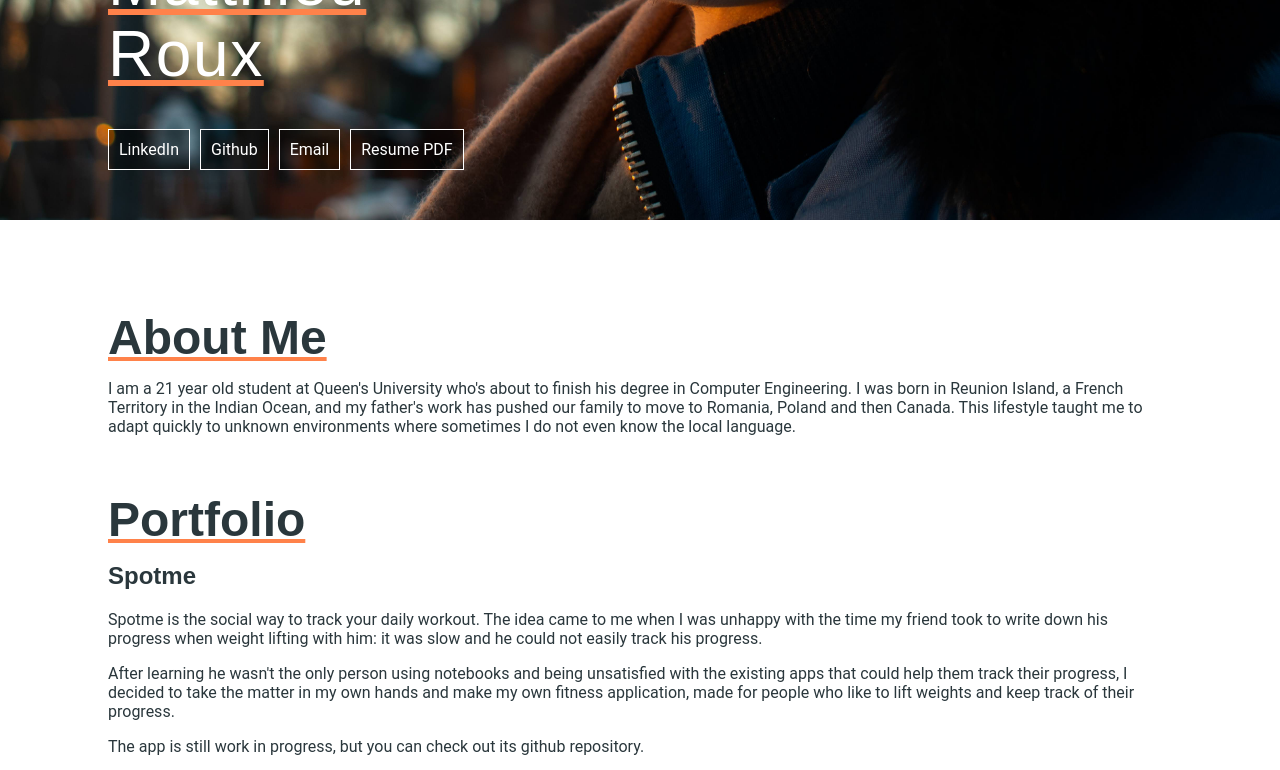
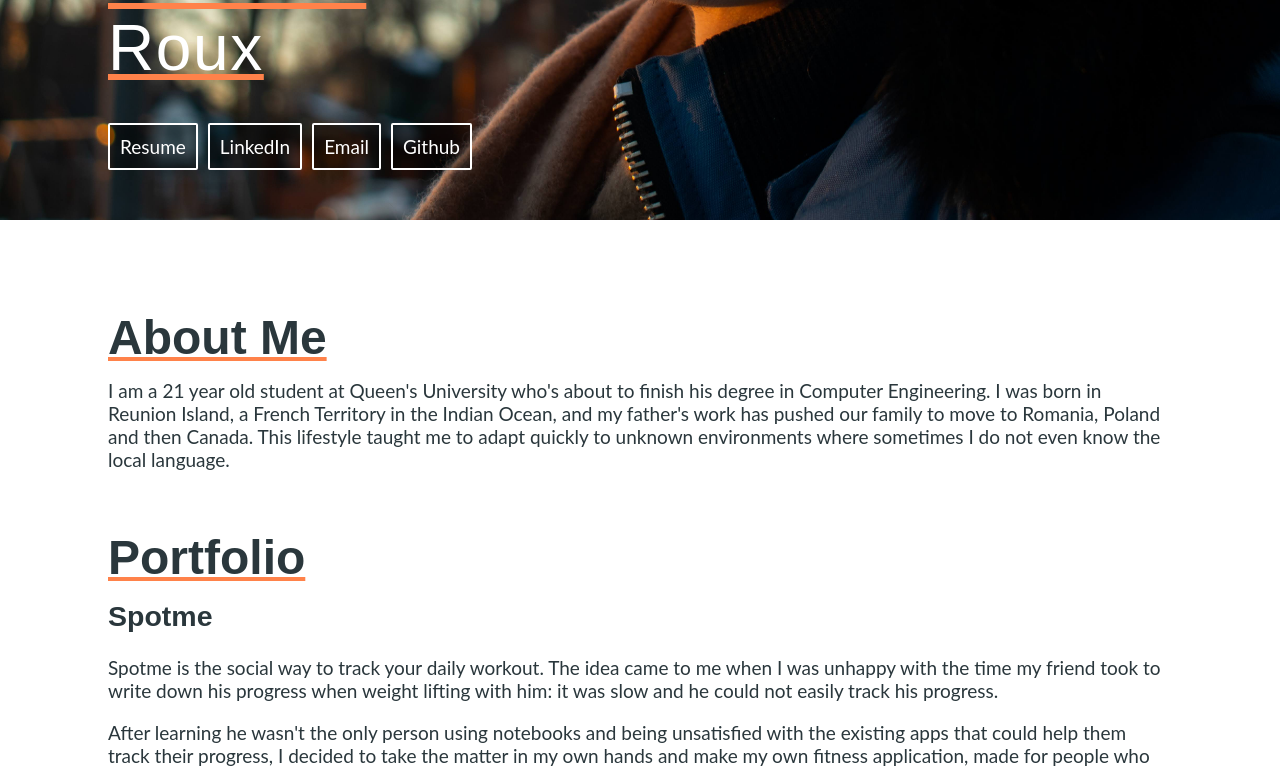
Before and after one commit to M4TTRX/matthieu-roux-website, a React (Create React App) app: page / in a window 1280 px wide. Shown: the part 580-1350 px from the top of the page. Built offline with nearby package versions, Linux system fonts and the light colour scheme.

Commit message:
Legibility improvement

```diff
--- a/src/App.js
+++ b/src/App.js
@@ -68,21 +68,16 @@ function createBannerSection(theme, toggleTheme) {
             Matthieu <br /> Roux{" "}
           </header>
           <div className="flex-row">
+            {CoverDownloadButton(
+              "Resume",
+              process.env.PUBLIC_URL + "/resume/resume-en.pdf"
+            )}
             {CoverButton(
               "LinkedIn",
-              "https://www.linkedin.com/in/matthieu-roux-317878153/",
-              theme
+              "https://www.linkedin.com/in/matthieu-roux-317878153/"
             )}
-            {CoverButton("Github", "https://github.com/M4TTRX", theme)}
-            {CoverButton(
-              "Email",
-              "mailto:matthieurouxleoncini@gmail.com",
-              theme
-            )}
-            {CoverDownloadButton(
-              "Resume PDF",
-              process.env.PUBLIC_URL + "/resume/resume-en.pdf"
-            )}
+            {CoverButton("Email", "mailto:matthieurouxleoncini@gmail.com")}
+            {CoverButton("Github", "https://github.com/M4TTRX")}
           </div>
         </div>
       </div>
@@ -160,7 +155,7 @@ function createResumeSection() {
         resume below!
       </p>
       {DownloadButton(
-        "Resume PDF",
+        "Resume",
         process.env.PUBLIC_URL + "/resume/resume-en.pdf"
       )}
     </div>
--- a/src/components/button/button.scss
+++ b/src/components/button/button.scss
@@ -12,11 +12,13 @@ $main-color: #ff824a;
   margin-bottom: 10px;
   margin-right: 10px;
 
-  border: 1px solid $background-light;
+  border: 2px solid $background-light;
   color: $background-light;
   background-color: hsla(0, 0%, 0%, 0.4);
+
+  border-radius: 2px;
   &:hover {
-    border: 1px solid $main-color;
+    border: 2px solid $main-color;
     box-shadow: 0px 0px 10px 0.5px rgba(255, 130, 74, 0.54);
   }
 }
--- a/src/components/button/coverButton.js
+++ b/src/components/button/coverButton.js
@@ -1,6 +1,6 @@
 import React from "react";
 
-function CoverButton(content, url, theme) {
+function CoverButton(content, url) {
   return (
     <div>
       <a href={url}>
--- a/src/index.css
+++ b/src/index.css
@@ -5,7 +5,7 @@
     url("./resources/fonts/futura-medium.ttf") format("ttf");
 }
 
-@import url("https://fonts.googleapis.com/css2?family=Roboto&display=swap");
+@import url("https://fonts.googleapis.com/css2?family=Lato&display=swap");
 
 header {
   font-family: "Futura Medium", sans-serif;
@@ -24,8 +24,9 @@ h2 {
 
 body {
   margin: 0;
-  font-family: "Roboto";
+  font-family: "Lato";
   font-weight: regular;
+  font-size: 19px;
   -webkit-font-smoothing: antialiased;
   -moz-osx-font-smoothing: grayscale;
 }
--- a/src/resources/theme/global.js
+++ b/src/resources/theme/global.js
@@ -20,8 +20,9 @@ export const GlobalStyles = createGlobalStyle`
   }
 
   // Button themes
+
   .project-card-button {
-    border: 1px solid ${({ theme }) => theme.body};
+    border: 2px solid ${({ theme }) => theme.body};
     position: relative;
     flex-wrap: wrap;
 
@@ -31,8 +32,10 @@ export const GlobalStyles = createGlobalStyle`
     display: inline-block;
     text-align: center;
     color: ${({ theme }) => theme.body};
+
+    border-radius: 2px;
     &:hover {
-        border: 1px solid ${({ theme }) => theme.mainColor};
+        border: 2px solid ${({ theme }) => theme.mainColor};
         box-shadow: 0px 0px 10px 0.5px rgba(255, 130, 74, 0.54);
     }
   `;
```
